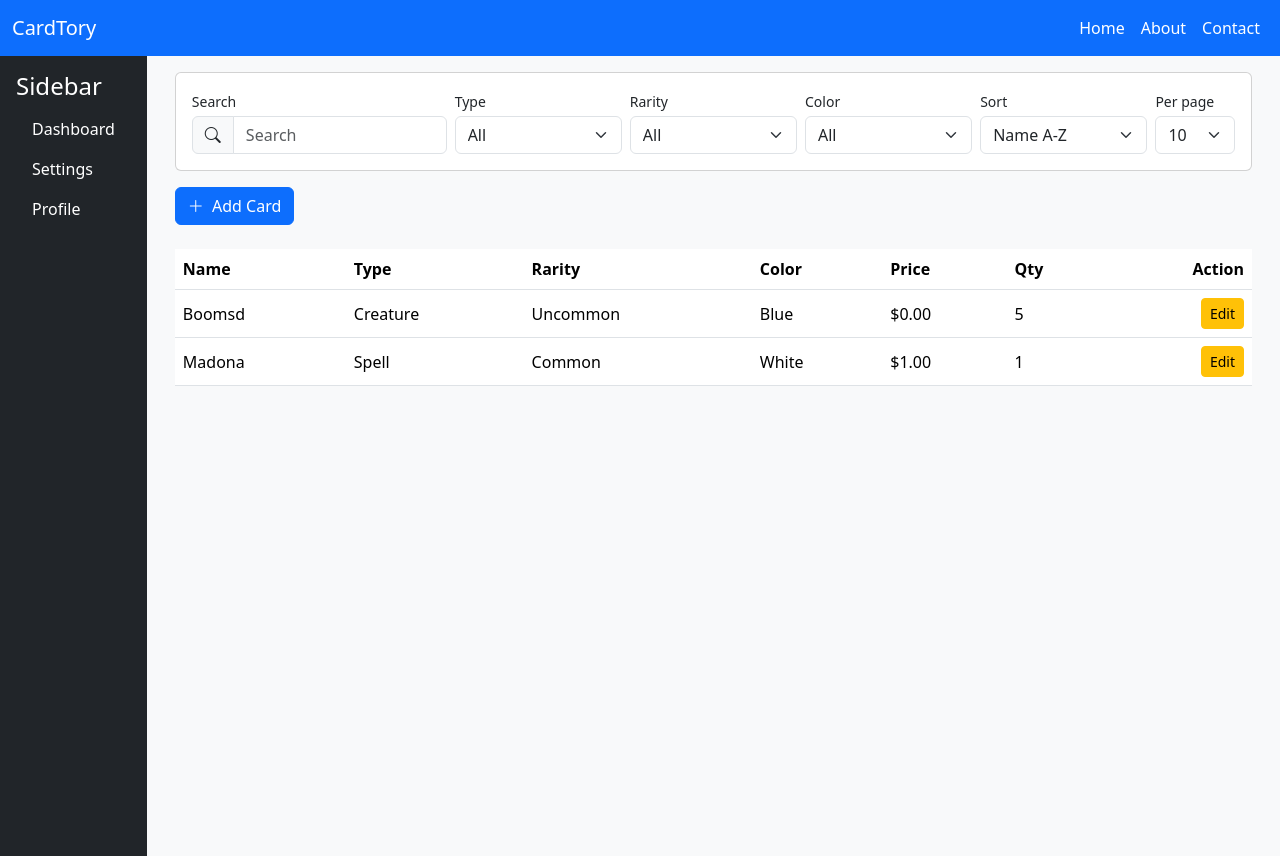
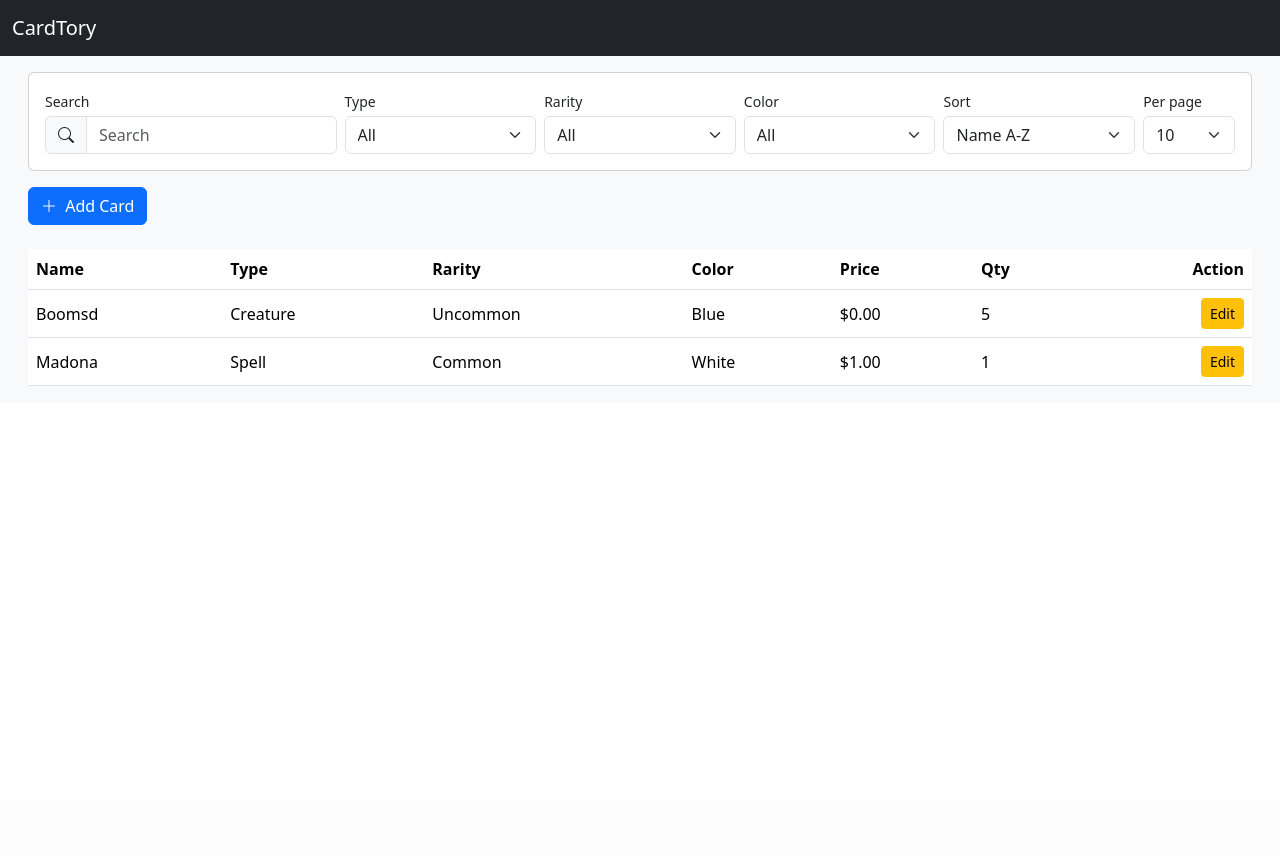
Before and after one commit to CloudStoned/CardTory, a Django app: page / in a window 1280 px wide. After the commit the page ends 386 px from the top, so only its background shows below. Run offline with Django 5.2, Linux system fonts and the light colour scheme; data comes from the database, SQL or seed files in the repository.

Commit message:
Change nav color

```diff
--- a/templates/main.html
+++ b/templates/main.html
@@ -15,7 +15,7 @@
     {% include 'partials/navbar.html' %}
     <div class="container-fluid">
         <div class="row">
-            {% include 'partials/sidebar.html' %}
+            <!-- {% include 'partials/sidebar.html' %} -->
             <div class="col bg-light p-3">
                 {% block content %}{% endblock %}
             </div>
--- a/templates/partials/navbar.html
+++ b/templates/partials/navbar.html
@@ -1,4 +1,4 @@
-<nav class="navbar navbar-expand-lg navbar-dark bg-primary">
+<nav class="navbar navbar-expand-lg navbar-dark bg-dark">
   <div class="container-fluid">
     <a class="navbar-brand" href="#">CardTory</a>
     <button class="navbar-toggler" type="button" data-bs-toggle="collapse" data-bs-target="#navbarNav">
@@ -6,9 +6,9 @@
     </button>
     <div class="collapse navbar-collapse" id="navbarNav">
       <ul class="navbar-nav ms-auto">
-        <li class="nav-item"><a class="nav-link text-white" href="#">Home</a></li>
+        <!-- <li class="nav-item"><a class="nav-link text-white" href="#">Home</a></li>
         <li class="nav-item"><a class="nav-link text-white" href="#">About</a></li>
-        <li class="nav-item"><a class="nav-link text-white" href="#">Contact</a></li>
+        <li class="nav-item"><a class="nav-link text-white" href="#">Contact</a></li> -->
       </ul>
     </div>
   </div>
```
